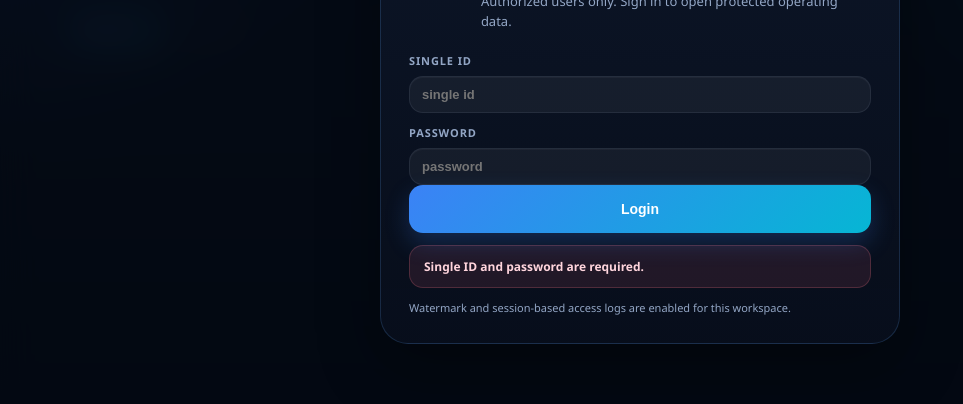
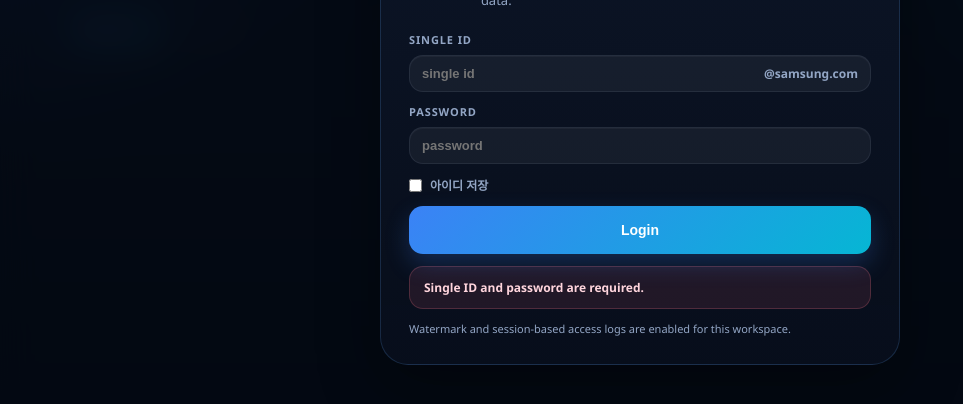
Before and after one commit to ky0429choi-code/Pulse, a plain HTML site: page docs/index.html in a window 1280 px wide. Both pictures are taken after a click on the button "Login". Shown: the part 272-676 px from the top of the page, without its empty margins (0-963 px from the left). Drawn offline with Linux system fonts and the light colour scheme.

Commit message:
Add remembered login id option

```diff
--- a/docs/assets/css/base.css
+++ b/docs/assets/css/base.css
@@ -188,6 +188,40 @@ main{padding:18px;max-width:1180px;margin:0 auto;display:flex;flex-direction:col
 .login-card h1{font-size:28px;line-height:1;letter-spacing:-.05em}
 .login-card p{margin-top:8px;color:var(--muted);font-size:13px;line-height:1.5}
 .login-grid{display:grid;gap:12px}
+.login-id-wrap{
+  display:grid;
+  grid-template-columns:minmax(0,1fr) auto;
+  align-items:center;
+  border:1px solid var(--border);
+  border-radius:14px;
+  background:rgba(255,255,255,.05);
+  box-shadow:inset 0 1px 0 rgba(255,255,255,.04);
+}
+.login-id-wrap:focus-within{border-color:var(--border-strong)}
+.login-id-input{
+  border:none;
+  background:transparent;
+  box-shadow:none;
+  min-width:0;
+}
+.login-id-suffix{
+  padding:0 12px 0 4px;
+  color:var(--muted);
+  font-size:12px;
+  font-weight:900;
+  white-space:nowrap;
+}
+.login-save{
+  display:flex;
+  align-items:center;
+  gap:8px;
+  margin:12px 0;
+  color:var(--muted);
+  font-size:12px;
+  font-weight:800;
+  user-select:none;
+}
+.login-save input{accent-color:var(--acc)}
 .login-error{display:none;margin-top:12px;padding:12px 14px;border-radius:14px;background:rgba(251,113,133,.1);border:1px solid rgba(251,113,133,.22);color:#ffd5dd;font-size:12px;font-weight:800}
 .login-error.show{display:block}
 .login-note{margin-top:12px;font-size:11px;color:var(--muted)}
--- a/docs/assets/js/app.js
+++ b/docs/assets/js/app.js
@@ -9,6 +9,7 @@ import { renderReference } from "./modules/reference.js";
 import { getState, setState, subscribe } from "./store.js";
 import { getStoredSession, storeSession, clearStoredSession } from "./auth/session.js";
 import { escapeHtml } from "./components/ui.js";
+import { CONFIG } from "./config.js";
 
 function todayISO(){
   const d = new Date();
@@ -31,10 +32,13 @@ function wireAuthUi_(){
   const dateInput = document.getElementById("dateInput");
   const siteSelect = document.getElementById("siteSelect");
   const loginBtn = document.getElementById("loginBtn");
+  const loginIdEl = document.getElementById("loginId");
   const passwordEl = document.getElementById("loginPassword");
+  const rememberEl = document.getElementById("rememberLoginId");
   const logoutBtn = document.getElementById("logoutBtn");
 
   dateInput.value = todayISO();
+  restoreRememberedLoginId_(loginIdEl, rememberEl);
   siteSelect.addEventListener("change", ()=> setState({ siteId: siteSelect.value }));
   dateInput.addEventListener("change", ()=> setState({ date: dateInput.value }));
   loginBtn?.addEventListener("click", submitLogin_);
@@ -42,6 +46,36 @@ function wireAuthUi_(){
     if (event.key === "Enter") submitLogin_();
   });
   logoutBtn?.addEventListener("click", logout_);
+}
+
+function restoreRememberedLoginId_(loginIdEl, rememberEl){
+  try {
+    const remembered = localStorage.getItem(CONFIG.REMEMBER_LOGIN_ID_KEY) || "";
+    if (remembered && loginIdEl) loginIdEl.value = remembered;
+    if (rememberEl) rememberEl.checked = !!remembered;
+  } catch (err) {
+    // localStorage can be blocked; login still works without remembering the id.
+  }
+}
+
+function normalizeLoginIdInput_(value){
+  return String(value || "")
+    .trim()
+    .toLowerCase()
+    .replace(/@samsung\.com$/i, "");
+}
+
+function syncRememberedLoginId_(userId){
+  const rememberEl = document.getElementById("rememberLoginId");
+  try {
+    if (rememberEl?.checked) {
+      localStorage.setItem(CONFIG.REMEMBER_LOGIN_ID_KEY, userId);
+    } else {
+      localStorage.removeItem(CONFIG.REMEMBER_LOGIN_ID_KEY);
+    }
+  } catch (err) {
+    // ignore storage errors
+  }
 }
 
 async function restoreSession_(){
@@ -64,7 +98,7 @@ async function restoreSession_(){
 async function submitLogin_(){
   const btn = document.getElementById("loginBtn");
   const error = document.getElementById("loginError");
-  const userId = document.getElementById("loginId").value.trim();
+  const userId = normalizeLoginIdInput_(document.getElementById("loginId").value);
   const password = document.getElementById("loginPassword").value;
 
   error.textContent = "";
@@ -81,6 +115,7 @@ async function submitLogin_(){
   try {
     const res = await apiPost("login", { userId, password });
     if (!res?.success) throw new Error(res?.message || "Login failed");
+    syncRememberedLoginId_(userId);
     storeSession(res.data);
     await completeLogin_(res.data.user, res.data.expiresAt);
     document.getElementById("loginPassword").value = "";
--- a/docs/assets/js/config.js
+++ b/docs/assets/js/config.js
@@ -4,5 +4,6 @@ export const CONFIG = {
   API_BASE: "https://script.google.com/macros/s/AKfycbwv9dQzeEtzffkgfkNmvj6c_DMLXlIc5IN8qpA0bPVCzbOYgTmnbNZAqo4Ml2h_gOgN/exec",
   API_KEY: "",
   CACHE_TTL_MS: 5 * 60 * 1000,
-  SESSION_STORAGE_KEY: "OPS_AUTH_SESSION"
+  SESSION_STORAGE_KEY: "OPS_AUTH_SESSION",
+  REMEMBER_LOGIN_ID_KEY: "OPS_REMEMBER_LOGIN_ID"
 };
--- a/docs/index.html
+++ b/docs/index.html
@@ -21,7 +21,10 @@
       <div class="login-grid">
         <label class="field">
           <span>Single ID</span>
-          <input id="loginId" class="input" type="text" autocomplete="username" placeholder="single id" />
+          <div class="login-id-wrap">
+            <input id="loginId" class="input login-id-input" type="text" autocomplete="username" placeholder="single id" />
+            <div class="login-id-suffix">@samsung.com</div>
+          </div>
         </label>
         <label class="field">
           <span>Password</span>
@@ -29,6 +32,10 @@
         </label>
       </div>
 
+      <label class="login-save">
+        <input id="rememberLoginId" type="checkbox" />
+        <span>아이디 저장</span>
+      </label>
       <button class="btn btn-hero" id="loginBtn" style="width:100%">Login</button>
       <div class="login-error" id="loginError"></div>
       <div class="login-note">Watermark and session-based access logs are enabled for this workspace.</div>
```
